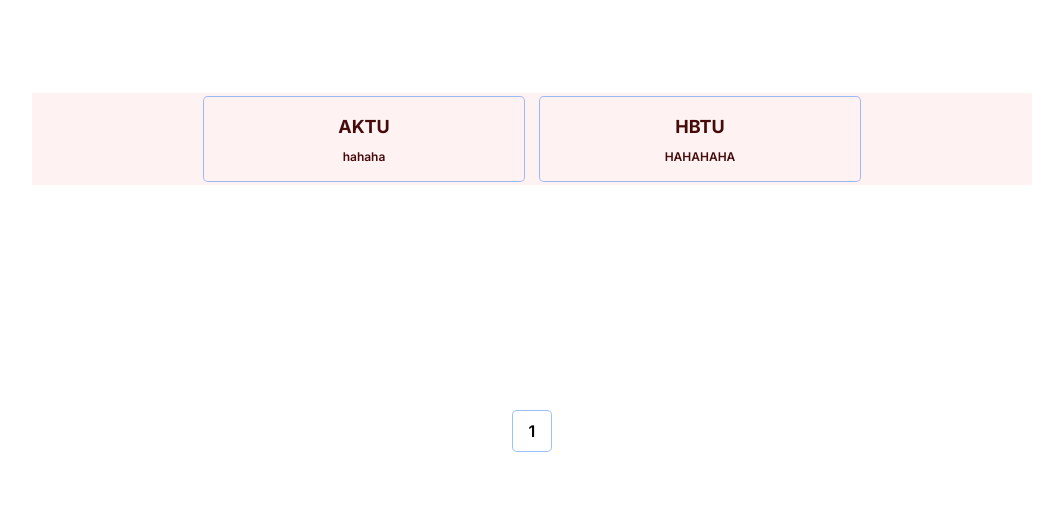
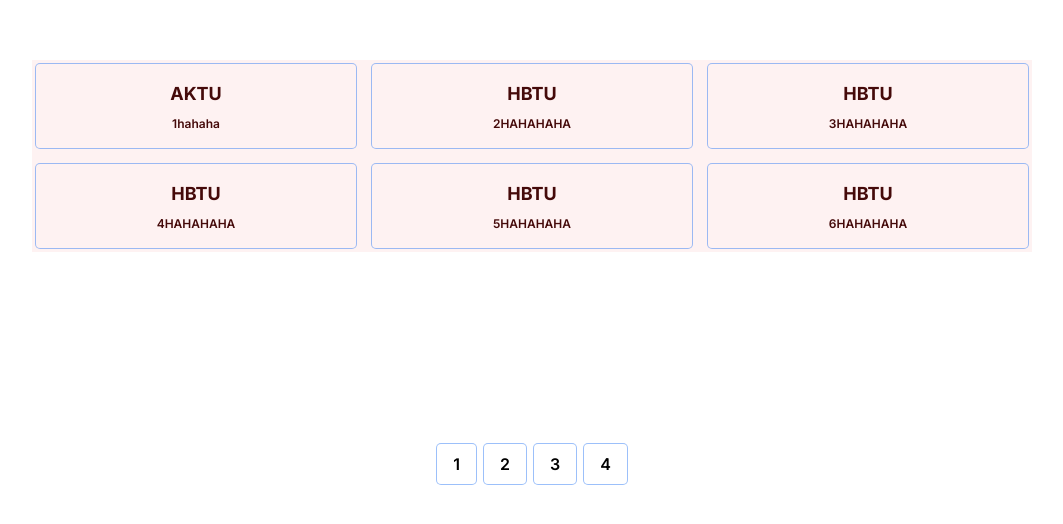
Before and after one commit to abhis12321/ecowiser-assignment, a Next.js app: page / in a window 1280 px wide. Shown: the part 124-648 px from the top of the page, without its empty margins (108-1171 px from the left). Built offline with nearby package versions, Linux system fonts and the light colour scheme.

Commit message:
Pagination function modified

```diff
--- a/src/app/_component/PaginationHandler.js
+++ b/src/app/_component/PaginationHandler.js
@@ -10,10 +10,8 @@ export default function PaginationHandler({ totalNotes, paginate }) {
     return (
         <div className="w-[98%] max-w-[1000px] mx-auto p-2 flex items-center justify-center gap-2 overflow-auto">
             {pageNumbers.map((number) => (
-                <div key={number} className="ring-1 rounded py-2 px-4 w-fit font-semibold hover:bg-green-600/40 hover:ring-violet-600 hover:text-violet-900">
-                    <p onClick={() => paginate(number)} className="">
-                        {number}
-                    </p>
+                <div key={number} onClick={() => paginate(Math.max(6*(number-1) , 0))} className="ring-1 rounded py-2 px-4 w-fit font-semibold hover:bg-green-600/40 hover:ring-violet-600 hover:text-violet-900">
+                    {number}
                 </div>
             ))}
         </div>
--- a/src/app/page.js
+++ b/src/app/page.js
@@ -6,14 +6,37 @@ import NoteList from './_component/NodesContainer';
 
 export default function page() {
   const [currentNotes, setCurrentNotes] = useState([]);
-  const [notes , setNotes] = useState([{title:"AKTU" , tagline:"hahaha"} , {title:"HBTU" , tagline:"HAHAHAHA"}]);
+  const [notes , setNotes] = useState([
+    {title:"AKTU" , tagline:"1hahaha"} ,
+     {title:"HBTU" , tagline:"2HAHAHAHA"},
+     {title:"HBTU" , tagline:"3HAHAHAHA"},
+     {title:"HBTU" , tagline:"4HAHAHAHA"},
+     {title:"HBTU" , tagline:"5HAHAHAHA"},
+     {title:"HBTU" , tagline:"6HAHAHAHA"},
+     {title:"HBTU" , tagline:"7HAHAHAHA"},
+     {title:"HBTU" , tagline:"8HAHAHAHA"},
+     {title:"HBTU" , tagline:"9HAHAHAHA"},
+     {title:"HBTU" , tagline:"10HAHAHAHA"},
+     {title:"HBTU" , tagline:"11HAHAHAHA"},
+     {title:"HBTU" , tagline:"12HAHAHAHA"},
+     {title:"HBTU" , tagline:"13HAHAHAHA"},
+     {title:"HBTU" , tagline:"14HAHAHAHA"},
+     {title:"HBTU" , tagline:"15HAHAHAHA"},
+     {title:"HBTU" , tagline:"16HAHAHAHA"},
+     {title:"HBTU" , tagline:"17HAHAHAHA"},
+     {title:"HBTU" , tagline:"18HAHAHAHA"},
+     {title:"HBTU" , tagline:"19HAHAHAHA"},
+     {title:"HBTU" , tagline:"20HAHAHAHA"},
+     {title:"HBTU" , tagline:"21HAHAHAHA"},
+     {title:"HBTU" , tagline:"22HAHAHAHA"},
+  ]);
 
   useEffect(() => {
-    paginate(1);
+    paginate(0);
   } , []);
   const paginate = (start) => {
     let currentNotePages = [];
-    for(let i = start-1; i < start + 5 && i < notes.length; i++) {
+    for(let i = start; i < start + 6 && i < notes.length; i++) {
       currentNotePages.push(notes[i]);
     }
     setCurrentNotes([...currentNotePages]);
```
